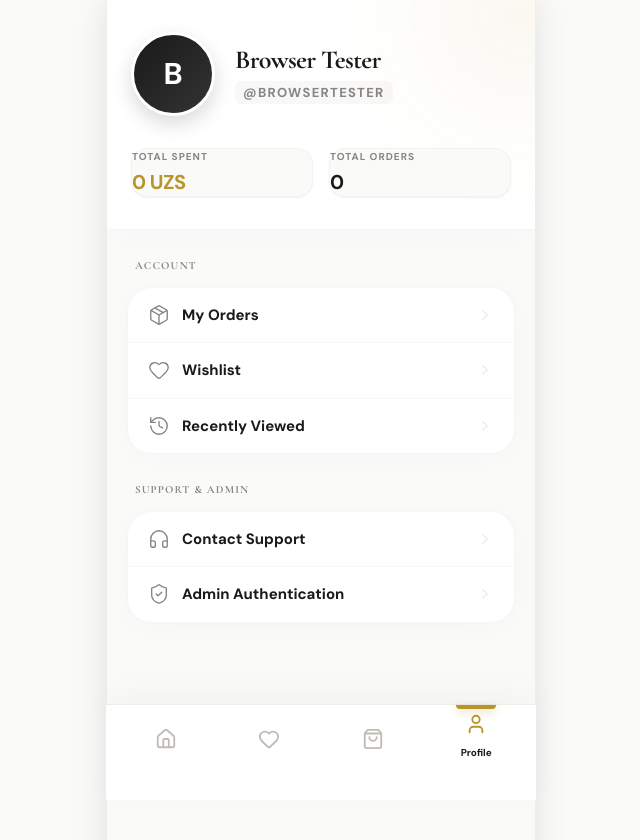
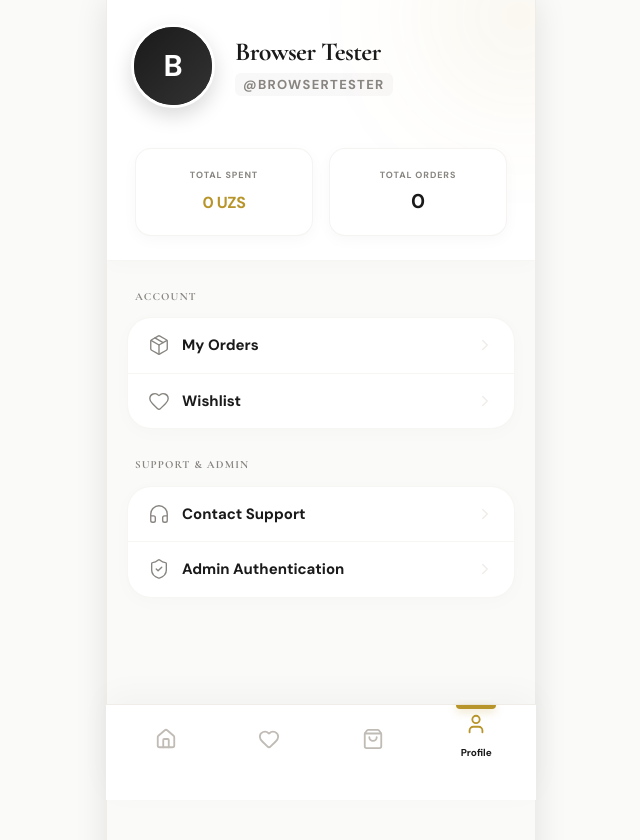
Before and after one commit to Akbarshoh404/BR_Collection-telegram-bot, a React (Vite) app: page /profile in a window 1280 px wide. Shown: the top 840 px of the page, without its empty margins (319-959 px from the left). Built offline with nearby package versions, Linux system fonts and the light colour scheme.

Commit message:
Added analytics and fixed bugs

```diff
--- a/package.json
+++ b/package.json
@@ -11,6 +11,7 @@
   },
   "dependencies": {
     "@twa-dev/sdk": "^8.0.2",
+    "@vercel/analytics": "^2.0.1",
     "autoprefixer": "^10.4.27",
     "clsx": "^2.1.1",
     "framer-motion": "^12.38.0",
--- a/src/App.jsx
+++ b/src/App.jsx
@@ -3,6 +3,7 @@ import { BrowserRouter, Routes, Route, useLocation, Navigate } from 'react-route
 import { AnimatePresence } from 'framer-motion';
 import { telegram } from './utils/telegram';
 import { AppContext } from './context/AppContext';
+import { Analytics } from "@vercel/analytics/react"
 
 import OnboardingScreen from './screens/OnboardingScreen';
 import MainLayout from './screens/MainLayout';
--- a/src/context/AppContext.jsx
+++ b/src/context/AppContext.jsx
@@ -34,6 +34,7 @@ export const AppProvider = ({ children }) => {
           telegramId: tgUser.username || tgUser.id?.toString() || 'guest',
           firstName: tgUser.first_name || 'Guest',
           lastName: tgUser.last_name || '',
+          photoUrl: tgUser.photo_url || null,
           joinedAt: new Date().toISOString(),
           totalSpent: 0,
           isAdmin: false
@@ -80,9 +81,10 @@ export const AppProvider = ({ children }) => {
     setProducts(newProducts);
 
     if(currentUser) {
-      const updatedUser = {...currentUser, totalSpent: currentUser.totalSpent + order.total};
+      const orderTotal = (order.items || []).reduce((sum, item) => sum + (item.finalPrice || 0), 0);
+      const updatedUser = {...currentUser, totalSpent: (Number(currentUser.totalSpent) || 0) + orderTotal};
       setCurrentUser(updatedUser);
-      setUsers(users.map(u => u.id === currentUser.id ? updatedUser : u));
+      setUsers(prevUsers => prevUsers.map(u => u.id === currentUser.id ? updatedUser : u));
     }
   };
 
--- a/src/screens/ConfirmScreen.jsx
+++ b/src/screens/ConfirmScreen.jsx
@@ -1,14 +1,16 @@
 import React, { useContext, useEffect, useState } from 'react';
-import { motion } from 'framer-motion';
-import { Check } from 'lucide-react';
+import { motion, AnimatePresence } from 'framer-motion';
+import { Check, ShoppingBag, ArrowRight } from 'lucide-react';
 import { useNavigate } from 'react-router-dom';
 import { AppContext } from '../context/AppContext';
 import { telegram } from '../utils/telegram';
+import { formatPrice } from '../utils/formatPrice';
 
 const ConfirmScreen = () => {
-  const { cart, clearCart, addOrder } = useContext(AppContext);
+  const { cart, clearCart, addOrder, currentUser } = useContext(AppContext);
   const navigate = useNavigate();
   const [orderId, setOrderId] = useState('');
+  const [placedOrder, setPlacedOrder] = useState(null);
 
   useEffect(() => {
     if (telegram?.BackButton) {
@@ -18,15 +20,25 @@ const ConfirmScreen = () => {
     const generatedId = '#BR' + Math.floor(1000 + Math.random() * 9000);
     setOrderId(generatedId);
 
-    if (cart.length > 0) {
+    if (cart && cart.length > 0) {
+      const orderItems = cart.map(item => ({
+        id: item.product.id,
+        name: item.product.name,
+        qty: item.qty,
+        selectedSize: item.selectedSize,
+        finalPrice: item.finalPrice,
+        product: item.product
+      }));
+
       const newOrder = {
         id: generatedId,
-        items: [...cart],
+        items: orderItems,
         status: 'New',
-        username: telegram?.initDataUnsafe?.user?.username || 'Guest',
+        username: telegram?.initDataUnsafe?.user?.username || currentUser?.telegramId || 'Guest',
         date: new Date().toISOString()
       };
 
+      setPlacedOrder(newOrder);
       addOrder(newOrder);
 
       if (telegram?.sendData) {
@@ -38,36 +50,71 @@ const ConfirmScreen = () => {
       }
 
       clearCart();
+    } else {
+      // If no cart, redirect away to avoid empty confirm state
+      if (!placedOrder) {
+          setTimeout(() => navigate('/home'), 3000);
+      }
     }
   }, []);
+
+  const totalAmount = placedOrder?.items.reduce((s, i) => s + i.finalPrice, 0) || 0;
 
   return (
     <motion.div
       initial={{ opacity: 0 }}
       animate={{ opacity: 1 }}
       exit={{ opacity: 0 }}
-      className="min-h-screen bg-background flex flex-col items-center justify-center p-6 text-center"
+      className="min-h-screen bg-background flex flex-col items-center justify-center p-6 text-center overflow-hidden relative"
     >
+      <div className="absolute top-0 left-0 w-full h-1/2 bg-gradient-to-b from-success/5 to-transparent pointer-events-none" />
+
       <motion.div
-        initial={{ scale: 0 }}
-        animate={{ scale: 1 }}
-        transition={{ type: 'spring', damping: 15, stiffness: 200, delay: 0.1 }}
-        className="w-24 h-24 bg-success rounded-full flex items-center justify-center text-white mb-6 shadow-lg shadow-success/20"
+        initial={{ scale: 0, rotate: -45 }}
+        animate={{ scale: 1, rotate: 0 }}
+        transition={{ type: 'spring', damping: 15, stiffness: 200, delay: 0.2 }}
+        className="w-24 h-24 bg-success rounded-full flex items-center justify-center text-white mb-8 shadow-[0_15px_40px_rgba(45,122,79,0.3)] border-4 border-white"
       >
-        <Check size={48} strokeWidth={3} />
+        <Check size={48} strokeWidth={4} />
       </motion.div>
 
-      <h1 className="text-3xl font-serif font-bold mb-2">Order Confirmed!</h1>
-      <p className="text-text-secondary mb-8">
-        Your order <span className="font-mono text-text-primary px-1 font-semibold">{orderId}</span> has been successfully placed. We'll be in touch soon.
-      </p>
+      <motion.div
+        initial={{ y: 20, opacity: 0 }}
+        animate={{ y: 0, opacity: 1 }}
+        transition={{ delay: 0.4 }}
+      >
+        <h1 className="text-[32px] font-serif font-bold mb-3 tracking-tight text-primary leading-tight">Order Received!</h1>
+        <p className="text-text-secondary text-[15px] max-w-[280px] mx-auto leading-relaxed mb-10">
+          Success! Your order <span className="font-mono text-primary font-bold">{orderId}</span> has being processed with priority.
+        </p>
 
-      <button
-        onClick={() => navigate('/')}
-        className="w-full max-w-[300px] bg-primary text-white py-3.5 rounded-lg font-medium shadow-md hover:bg-black transition-all active:scale-95"
-      >
-        Continue Shopping
-      </button>
+        <div className="bg-surface border border-border/60 rounded-[28px] p-6 mb-10 shadow-[0_4px_25px_rgba(0,0,0,0.03)] w-full max-w-[340px] text-left">
+          <div className="flex items-center justify-between mb-4 pb-4 border-b border-border/50">
+             <span className="text-[10px] font-bold uppercase tracking-widest text-text-secondary">Summary</span>
+             <span className="text-[14px] font-bold text-success">PAID</span>
+          </div>
+          <div className="space-y-3">
+             {placedOrder?.items.map((item, idx) => (
+               <div key={idx} className="flex justify-between items-center text-[13px]">
+                 <span className="text-text-secondary font-medium">{item.qty}x {item.name}</span>
+                 <span className="font-bold text-primary">{formatPrice(item.finalPrice)}</span>
+               </div>
+             ))}
+          </div>
+          <div className="mt-5 pt-4 border-t border-border flex justify-between items-center">
+             <span className="font-bold text-primary">Total Amount</span>
+             <span className="font-bold text-xl text-accent-gold">{formatPrice(totalAmount)}</span>
+          </div>
+        </div>
+
+        <button
+          onClick={() => navigate('/home')}
+          className="w-full max-w-[280px] bg-[#1A1A1A] text-white h-[60px] rounded-2xl font-bold shadow-[0_10px_25px_rgba(0,0,0,0.15)] active:scale-95 transition-all flex items-center justify-center space-x-3 tracking-wide"
+        >
+          <span>Continue Shopping</span>
+          <ArrowRight size={18} />
+        </button>
+      </motion.div>
     </motion.div>
   );
 };
--- a/src/screens/OrdersScreen.jsx
+++ b/src/screens/OrdersScreen.jsx
@@ -7,20 +7,24 @@ import { formatPrice } from '../utils/formatPrice';
 import { telegram } from '../utils/telegram';
 
 const OrdersScreen = () => {
-  const { orders, setOrders, adminLoggedIn } = useContext(AppContext);
+  const { orders, setOrders, currentUser } = useContext(AppContext);
   const navigate = useNavigate();
 
   useEffect(() => {
-    if (!adminLoggedIn) {
+    // Wait for context to check admin if loading
+    if (currentUser && !currentUser.isAdmin) {
       navigate('/');
     }
+
     if (telegram?.BackButton) {
       telegram.BackButton.show();
       const handleBack = () => navigate(-1);
       telegram.BackButton.onClick(handleBack);
-      return () => telegram.BackButton.offClick(handleBack);
+      return () => {
+        telegram.BackButton.offClick(handleBack);
+      };
     }
-  }, [navigate, adminLoggedIn]);
+  }, [navigate, currentUser]);
 
   const markAsDone = (orderId) => {
     setOrders(orders.map(o => o.id === orderId ? { ...o, status: 'Done' } : o));
@@ -35,8 +39,8 @@ const OrdersScreen = () => {
       className="min-h-screen bg-background pb-10"
     >
       <header className="sticky top-0 z-40 bg-surface/80 backdrop-blur-md border-b border-border px-4 py-3 flex items-center justify-between">
-        <button onClick={() => navigate(-1)} className="text-text-primary p-1 -ml-1">
-          <ChevronLeft size={24} strokeWidth={1.5} />
+        <button onClick={() => navigate(-1)} className="text-[#1A1A1A] p-2 -ml-2 rounded-full hover:bg-muted/10 transition-colors">
+          <ChevronLeft size={24} strokeWidth={2} />
         </button>
         <h1 className="font-serif text-xl font-bold">All Orders</h1>
         <div className="w-6"></div>
@@ -53,34 +57,34 @@ const OrdersScreen = () => {
             <div key={order.id} className="bg-surface border border-border rounded-xl p-4 shadow-[0_1px_3px_rgba(0,0,0,0.06)] relative overflow-hidden">
               <div className="flex justify-between items-start mb-3">
                 <div>
-                  <h3 className="font-mono font-bold text-text-primary">{order.id}</h3>
-                  <p className="text-xs text-text-secondary mt-0.5">@{order.username}</p>
+                  <h3 className="font-mono font-bold text-text-primary text-[15px]">{order.id}</h3>
+                  <p className="text-xs text-text-secondary mt-0.5 font-bold uppercase tracking-wider">@{order.username}</p>
                 </div>
-                <div className={`px-2 py-0.5 rounded text-xs font-bold ${order.status === 'New' ? 'bg-error/10 text-error' : 'bg-success/10 text-success'}`}>
+                <div className={`px-2.5 py-1 rounded text-[10px] uppercase font-black tracking-widest ${order.status === 'New' ? 'bg-error text-white' : 'bg-success text-white'}`}>
                   {order.status}
                 </div>
               </div>
 
-              <div className="border-t border-border pt-3 space-y-2">
+              <div className="border-t border-border pt-4 mt-3 space-y-2.5">
                 {order.items.map((item, i) => (
-                  <div key={i} className="flex justify-between items-center text-sm">
+                  <div key={i} className="flex justify-between items-center text-[14px]">
                     <div className="flex items-center space-x-2 truncate">
-                      <span className="truncate">{item.name}</span>
-                      <span className="text-xs text-text-secondary bg-muted/20 px-1 rounded">{item.selectedSize}</span>
+                      <span className="truncate font-bold text-primary">{item.product.name}</span>
+                      <span className="text-[10px] font-bold text-text-secondary bg-muted/10 px-1.5 py-0.5 rounded uppercase">{item.selectedSize}</span>
                     </div>
-                    <span className="font-medium whitespace-nowrap ml-3">{formatPrice(item.finalPrice)}</span>
+                    <span className="font-bold text-accent-gold whitespace-nowrap ml-3">{formatPrice(item.finalPrice)}</span>
                   </div>
                 ))}
               </div>
 
               {order.status === 'New' && (
-                <div className="mt-4 pt-4 border-t border-border">
+                <div className="mt-5 pt-4 border-t border-border">
                   <button
                     onClick={() => markAsDone(order.id)}
-                    className="w-full flex items-center justify-center space-x-2 bg-text-primary text-white py-2 rounded-lg text-sm font-medium hover:bg-black transition-colors"
+                    className="w-full flex items-center justify-center space-x-2 bg-[#1A1A1A] text-white py-3 rounded-xl text-sm font-bold shadow-md active:scale-95 transition-all"
                   >
-                    <Check size={16} />
-                    <span>Mark as Done</span>
+                    <Check size={16} strokeWidth={3} />
+                    <span>Complete Order</span>
                   </button>
                 </div>
               )}
--- a/src/screens/ProfileScreen.jsx
+++ b/src/screens/ProfileScreen.jsx
@@ -29,14 +29,18 @@ const ProfileScreen = () => {
   return (
     <motion.div
       initial={{ opacity: 0 }} animate={{ opacity: 1 }} exit={{ opacity: 0 }}
-      className="pb-32 bg-background min-h-screen"
+      className="pb-40 bg-background min-h-screen"
     >
-      <header className="pt-8 pb-8 px-6 bg-surface border-b border-border/50 shadow-[0_4px_20px_rgba(0,0,0,0.02)] relative overflow-hidden">
+      <header className="pt-6 pb-6 px-6 bg-surface border-b border-border/50 shadow-[0_4px_20px_rgba(0,0,0,0.02)] relative overflow-hidden">
         <div className="absolute top-0 right-0 w-40 h-40 bg-accent-gold/10 rounded-full blur-3xl -mr-16 -mt-16 pointer-events-none" />
 
         <div className="flex items-center space-x-5 relative z-10">
-          <button className="w-[84px] h-[84px] bg-[#1A1A1A] text-white rounded-full flex items-center justify-center text-3xl font-bold shadow-[0_8px_20px_rgba(0,0,0,0.15)] bg-gradient-to-br from-[#1A1A1A] to-[#333] relative cursor-pointer active:scale-95 transition-transform border-[3px] border-surface">
-            {currentUser?.firstName?.charAt(0) || 'U'}
+          <button className="w-[84px] h-[84px] bg-[#1A1A1A] text-white rounded-full flex items-center justify-center text-3xl font-bold shadow-[0_8px_20px_rgba(0,0,0,0.15)] relative cursor-pointer active:scale-95 transition-transform border-[3px] border-surface overflow-hidden">
+            {currentUser?.photoUrl ? (
+               <img src={currentUser.photoUrl} alt="Profile" className="w-full h-full object-cover" />
+            ) : (
+               <div className="w-full h-full bg-gradient-to-br from-[#1A1A1A] to-[#333] flex items-center justify-center">{currentUser?.firstName?.charAt(0) || 'U'}</div>
+            )}
             {currentUser?.isAdmin && (
               <div className="absolute bottom-0 right-0 bg-accent-gold text-white p-1.5 rounded-full border-[3px] border-surface shadow-sm">
                 <ShieldCheck size={14} strokeWidth={3} />
@@ -51,14 +55,14 @@ const ProfileScreen = () => {
           </div>
         </div>
 
-        <div className="grid grid-cols-2 gap-4 mt-8 relative z-10">
-          <div className="bg-background rounded-2xl p-4.5 border border-border/50 shadow-sm">
-            <p className="text-[10px] font-bold uppercase tracking-widest text-text-secondary mb-1">Total Spent</p>
-            <p className="text-xl font-bold text-accent-gold tracking-tight">{formatPrice(currentUser?.totalSpent || 0)}</p>
+        <div className="grid grid-cols-2 gap-4 mt-10 relative z-10 px-1">
+          <div className="bg-surface rounded-2xl p-5 border border-border/60 shadow-[0_4px_15px_rgba(0,0,0,0.03)] flex flex-col items-center">
+            <p className="text-[9px] font-bold uppercase tracking-[0.1em] text-text-secondary mb-2">Total Spent</p>
+            <p className="text-[16px] font-bold text-accent-gold tracking-tight">{formatPrice(currentUser?.totalSpent || 0)}</p>
           </div>
-          <div className="bg-background rounded-2xl p-4.5 border border-border/50 shadow-sm">
-            <p className="text-[10px] font-bold uppercase tracking-widest text-text-secondary mb-1">Total Orders</p>
-            <p className="text-xl font-bold text-[#1A1A1A]">{userOrders.length}</p>
+          <div className="bg-surface rounded-2xl p-5 border border-border/60 shadow-[0_4px_15px_rgba(0,0,0,0.03)] flex flex-col items-center">
+            <p className="text-[9px] font-bold uppercase tracking-[0.1em] text-text-secondary mb-2">Total Orders</p>
+            <p className="text-[20px] font-bold text-[#1A1A1A] leading-none">{userOrders.length}</p>
           </div>
         </div>
       </header>
@@ -75,17 +79,10 @@ const ProfileScreen = () => {
               </div>
               <ChevronRight size={18} className="text-border" />
             </button>
-            <button onClick={() => navigate('/wishlist')} className="w-full flex items-center justify-between p-4 px-5 bg-transparent hover:bg-muted/10 active:bg-muted/20 transition-colors border-b border-border/50">
+            <button onClick={() => navigate('/wishlist')} className="w-full flex items-center justify-between p-4 px-5 bg-transparent hover:bg-muted/10 active:bg-muted/20 transition-colors">
               <div className="flex items-center space-x-3 text-primary">
                 <Heart size={22} className="text-text-secondary" strokeWidth={1.5} />
                 <span className="font-bold text-[15px]">Wishlist</span>
-              </div>
-              <ChevronRight size={18} className="text-border" />
-            </button>
-            <button className="w-full flex items-center justify-between p-4 px-5 bg-transparent hover:bg-muted/10 active:bg-muted/20 transition-colors">
-              <div className="flex items-center space-x-3 text-primary">
-                <History size={22} className="text-text-secondary" strokeWidth={1.5} />
-                <span className="font-bold text-[15px]">Recently Viewed</span>
               </div>
               <ChevronRight size={18} className="text-border" />
             </button>
@@ -134,7 +131,7 @@ const ProfileScreen = () => {
 
         {/* Direct Admin Access Button (if already admin) */}
         {currentUser?.isAdmin && (
-          <motion.div initial={{ opacity: 0, y: 10 }} animate={{ opacity: 1, y: 0 }} className="pt-2">
+          <motion.div initial={{ opacity: 0, y: 10 }} animate={{ opacity: 1, y: 0 }} className="pt-2 pb-6">
             <button
               onClick={() => navigate('/admin')}
               className="w-full bg-[#1A1A1A] text-white p-4.5 h-[64px] rounded-[20px] flex items-center justify-between shadow-[0_8px_20px_rgba(0,0,0,0.2)] active:scale-95 transition-all outline-none"
@@ -162,11 +159,15 @@ const ProfileScreen = () => {
                 </button>
               </div>
 
-              <div className="bg-surface border border-border/60 p-4 rounded-2xl mb-6 shadow-sm">
-                <p className="text-[13px] font-medium text-text-secondary leading-relaxed flex items-start space-x-3">
-                  <ShieldCheck size={24} className="text-accent-gold shrink-0 mt-0.5" />
-                  <span>Administrative credentials are required to modify the store catalog, review ledger orders, and manage global sales events.</span>
-                </p>
+              <div className="bg-muted/5 border border-border/40 p-5 rounded-2xl mb-8">
+                <div className="flex items-start space-x-4">
+                  <div className="w-10 h-10 bg-accent-gold/10 rounded-full flex items-center justify-center shrink-0">
+                    <ShieldCheck size={20} className="text-accent-gold" />
+                  </div>
+                  <p className="text-[13px] font-medium text-text-secondary leading-relaxed">
+                    Administrative access allows inventory management and ledger oversight. Default: <span className="text-primary font-bold">admin / 1234</span>
+                  </p>
+                </div>
               </div>
 
               <form onSubmit={handleAdminLogin} className="space-y-4">
```
Also changed, not shown: src/screens/HomeScreen.jsx (+6 -3 lines), 1 other file (tests, documents, lock files or other folders).
